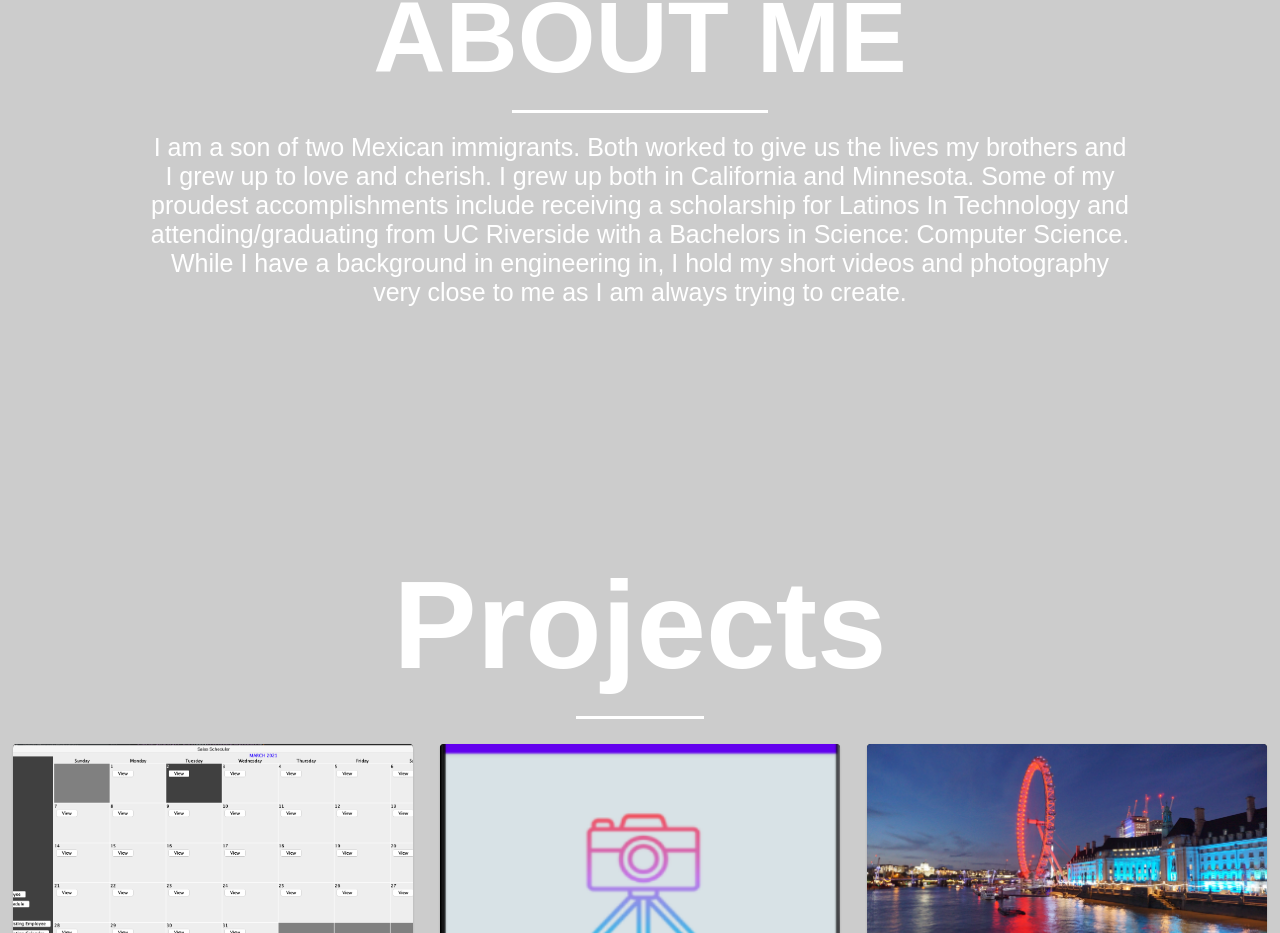
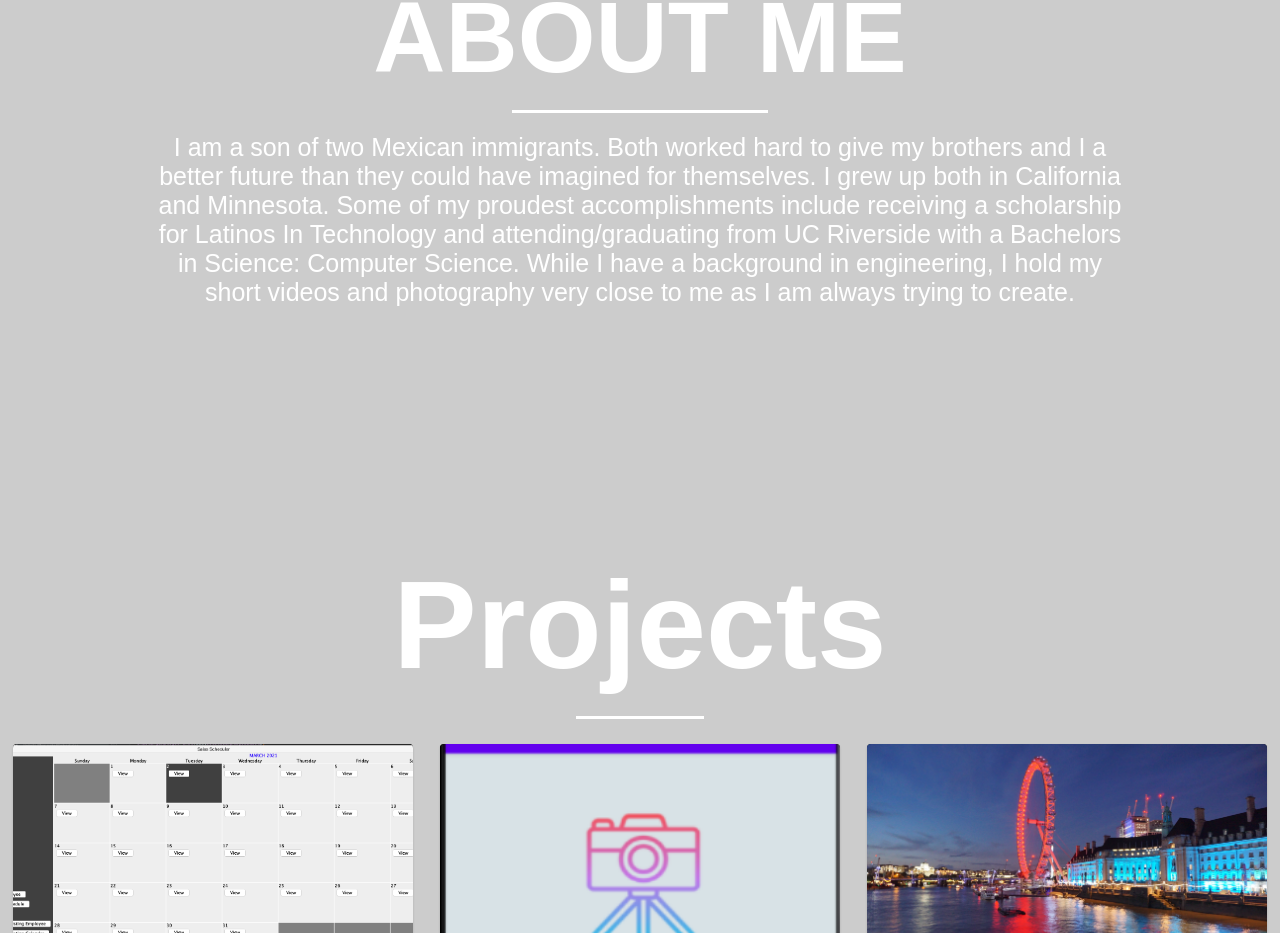
Before and after one commit to Salas123/personal-site, a React (Create React App) app: page / in a window 1280 px wide. Shown: the part 1127-2060 px from the top of the page. Built offline with nearby package versions, Linux system fonts and the light colour scheme; a web font is replaced by a local one.

Commit message:
fixed about me page

```diff
--- a/src/components/AboutMeSection.js
+++ b/src/components/AboutMeSection.js
@@ -8,9 +8,9 @@ const AboutMeSection = () =>{
             <div className='container-divider'/>
             <div className='about-me-text-container'>
                 <p>
-                    I am a son of two Mexican immigrants. Both worked to give us the lives my brothers and I grew up to love and cherish. I grew up both in California and Minnesota.
+                    I am a son of two Mexican immigrants. Both worked hard to give my brothers and I a better future than they could have imagined for themselves. I grew up both in California and Minnesota.
                     Some of my proudest accomplishments include receiving a scholarship for Latinos In Technology and
-                    attending/graduating from UC Riverside with a Bachelors in Science: Computer Science. While I have a background in engineering in, I hold my
+                    attending/graduating from UC Riverside with a Bachelors in Science: Computer Science. While I have a background in engineering, I hold my
                     short videos and photography very close to me as I am always trying to create.
                 </p>
             </div>
```
